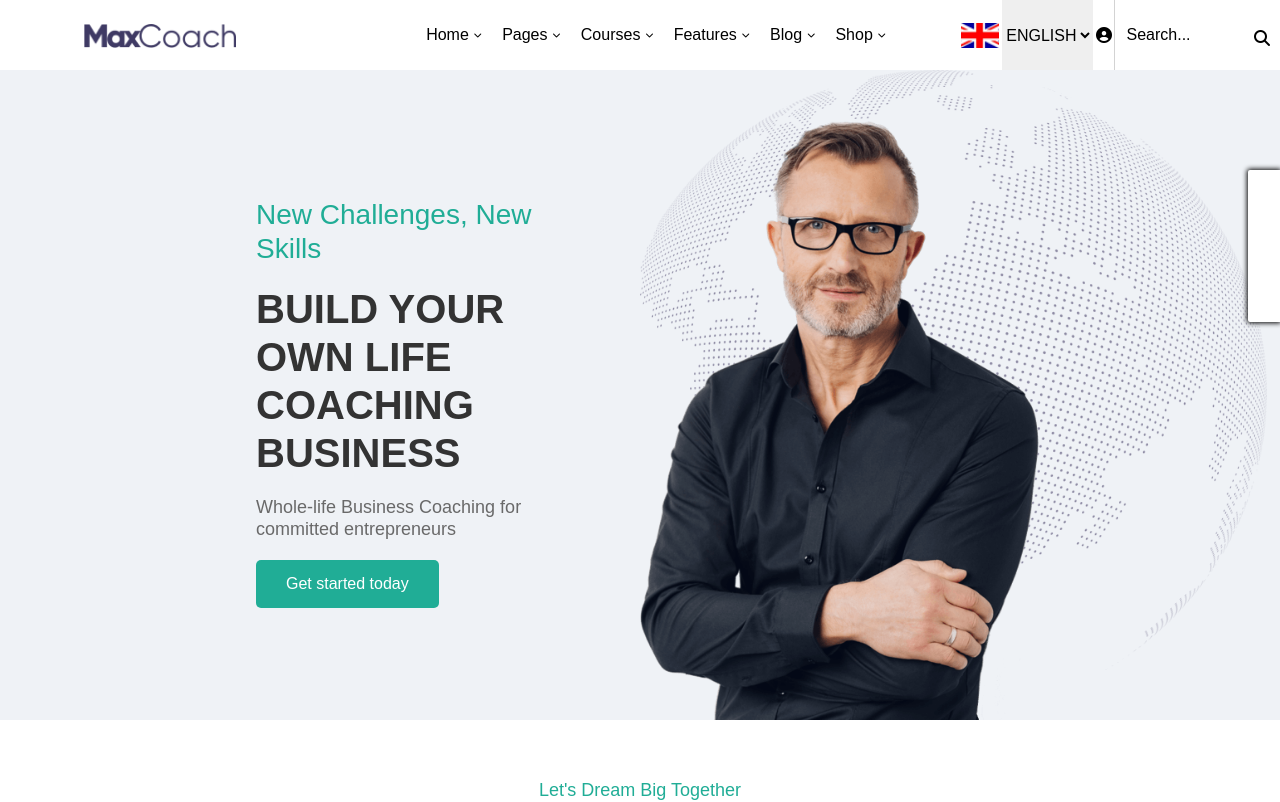
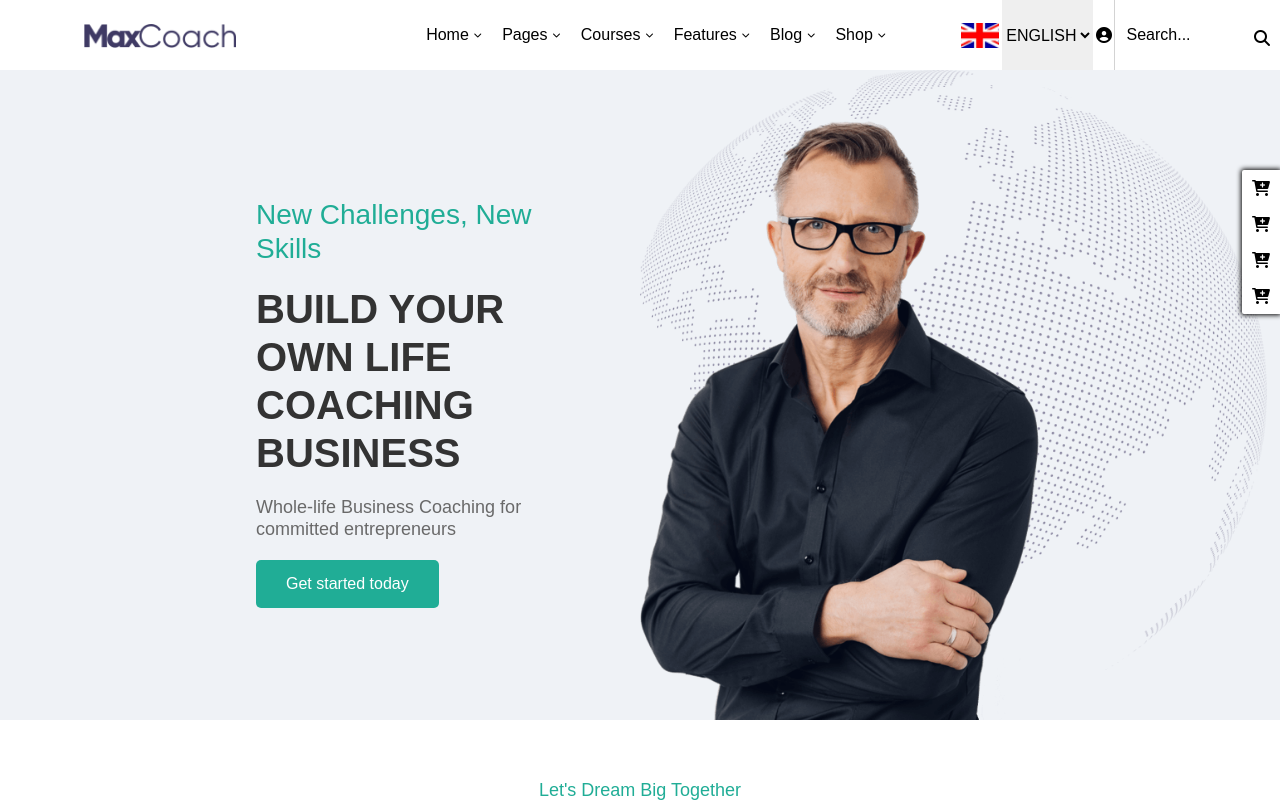
Before and after one commit to FrancescoCataletto/proj-html-vuejs, a Vue app: page / in a window 1280 px wide. Shown: the top 802 px of the page. Built offline with nearby package versions, Linux system fonts and the light colour scheme.

Commit message:
icons for jumbotron position absolute

```diff
--- a/src/components/JumbotronComponent.vue
+++ b/src/components/JumbotronComponent.vue
@@ -21,10 +21,10 @@
         </div>
         <div id="jumbo-absolute" class="d-flex flex-column">
           <!-- light fontawesome are pro -->
-          <i class="fa-light fa-ruler"></i>
-          <i class="fa-light fa-life-ring"></i>
-          <i class="fa-light fa-book"></i>
-          <i class="fa-light fa-cart-shopping"></i>
+          <i class="fa-solid fa-cart-plus"></i>
+          <i class="fa-solid fa-cart-plus"></i>
+          <i class="fa-solid fa-cart-plus"></i>
+          <i class="fa-solid fa-cart-plus"></i>
         </div>
   </div>
 </template>
```
